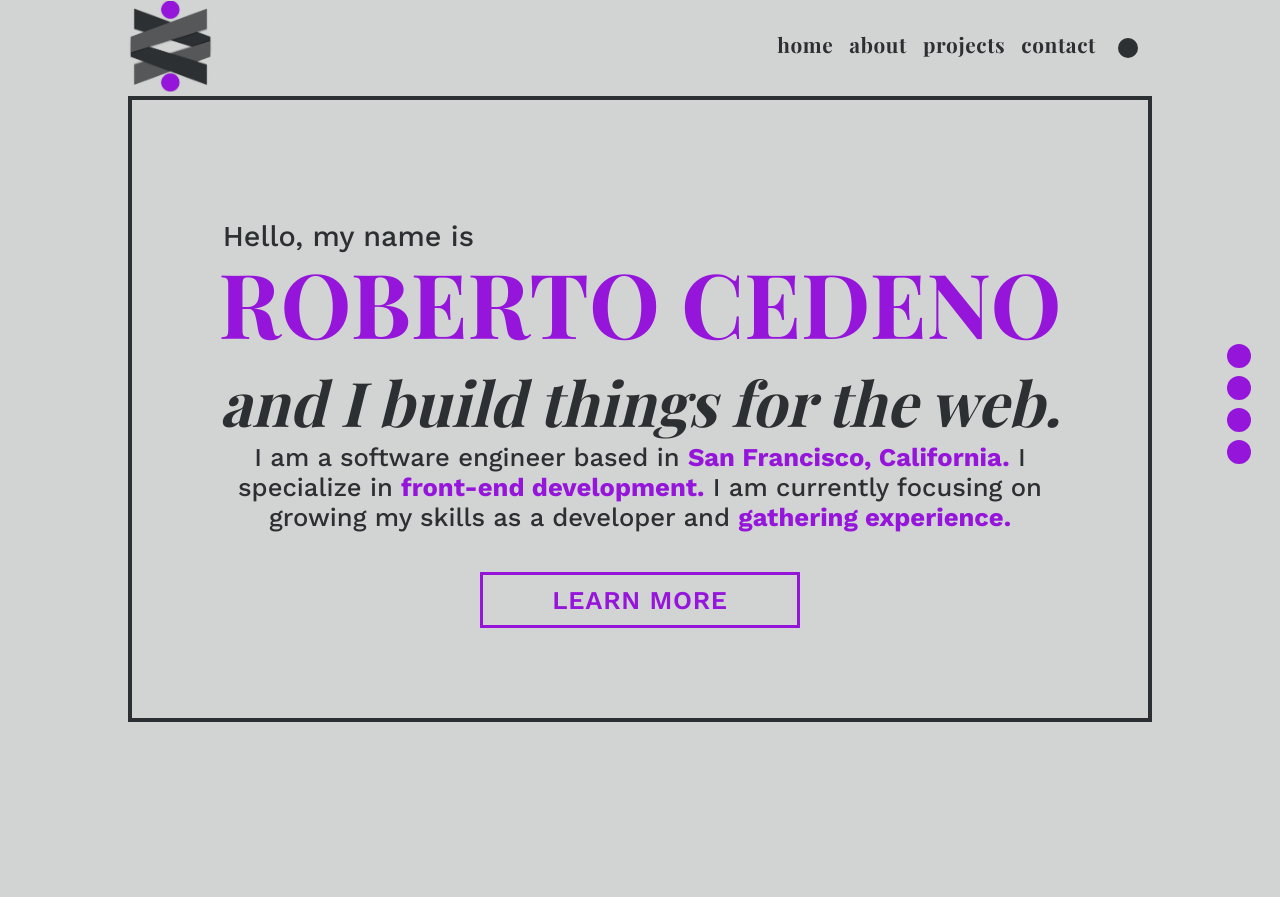
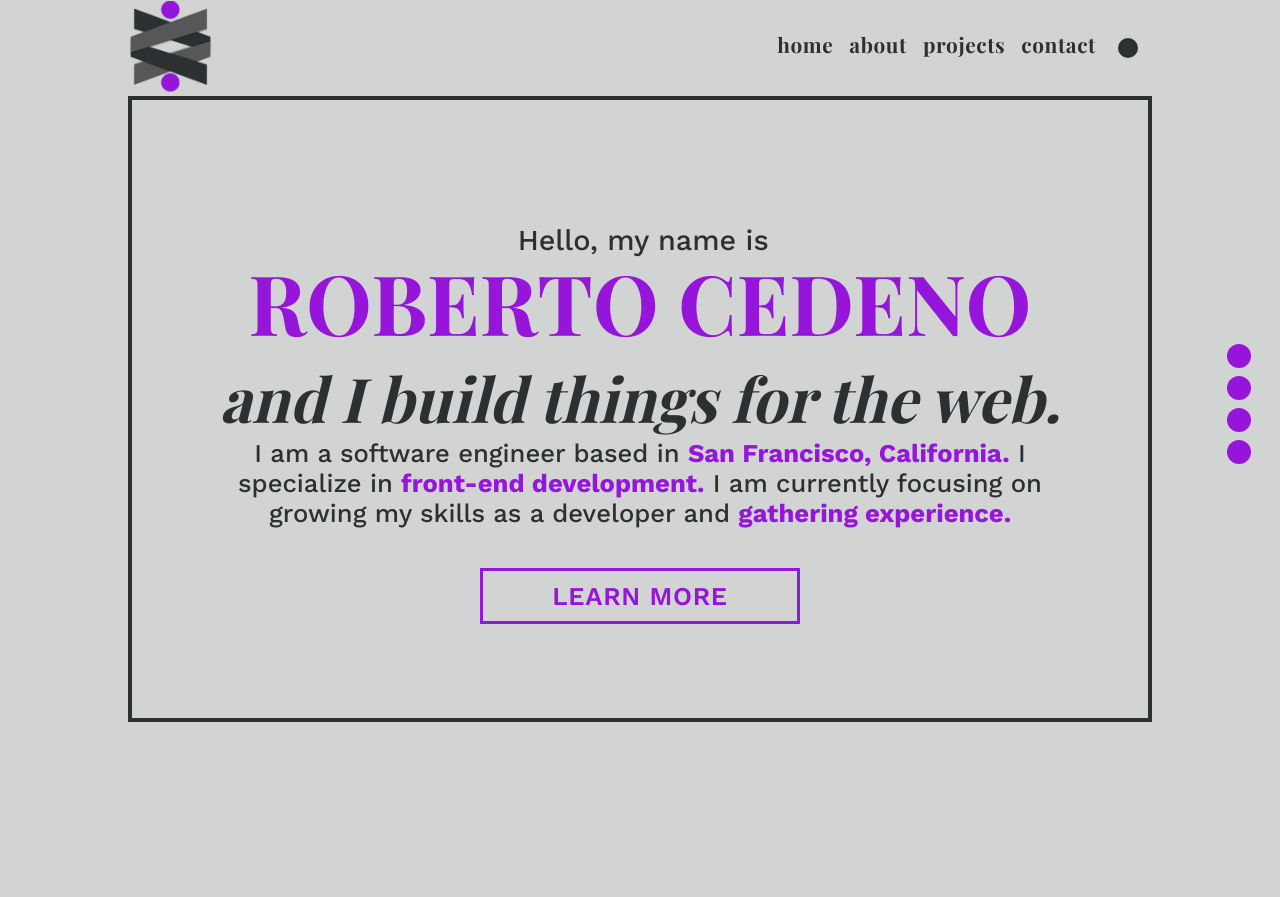
Before and after one commit to Vannent/personal-website, a Next.js app: page / in a window 1280 px wide. Shown: the top 897 px of the page. Built offline with nearby package versions, Linux system fonts and the light colour scheme; a web font is replaced by a local one.

Commit message:
fix dimensions

```diff
--- a/package.json
+++ b/package.json
@@ -11,7 +11,7 @@
   "dependencies": {
     "@material-ui/core": "^4.12.4",
     "@material-ui/icons": "^4.11.3",
-    "next": "12.1.6",
+    "next": "^12.1.6",
     "react": "18.1.0",
     "react-dom": "18.1.0",
     "react-tinder-card": "^1.4.5",
--- a/styles/About.module.scss
+++ b/styles/About.module.scss
@@ -15,6 +15,7 @@
     letter-spacing: 0.3vw;
     font-size: 4vw;
     margin: 0;
+    margin-bottom: -8vh;
   }
 
   .content {
--- a/styles/HeroBanner.module.scss
+++ b/styles/HeroBanner.module.scss
@@ -20,10 +20,11 @@
       font-weight: 500;
       align-self: flex-start;
       margin-left: 0.5vw;
+      align-self: center;
     }
 
     .name {
-      font-size: 7vw;
+      font-size: 6.5vw;
       text-transform: uppercase;
       font-family: $playfair;
       margin: 0;
--- a/styles/Projects.module.scss
+++ b/styles/Projects.module.scss
@@ -94,7 +94,7 @@
   color: $background-dark;
 }
 
-@media only screen and (max-width: 1440px) {
+@media only screen and (max-width: 1000px) {
   .containerLight,
   .containerDark {
     .content {
```
Also changed, not shown: 1 other file (tests, documents, lock files or other folders).
